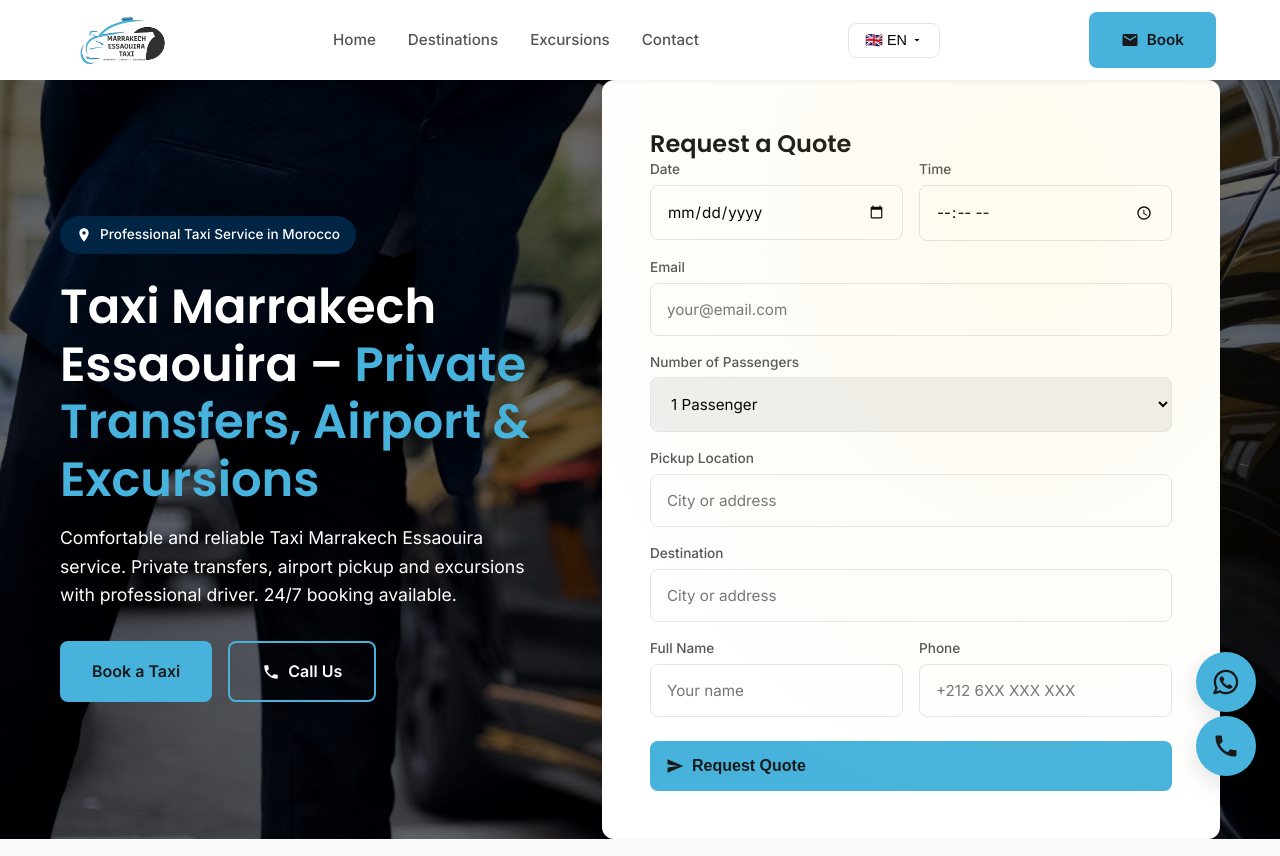
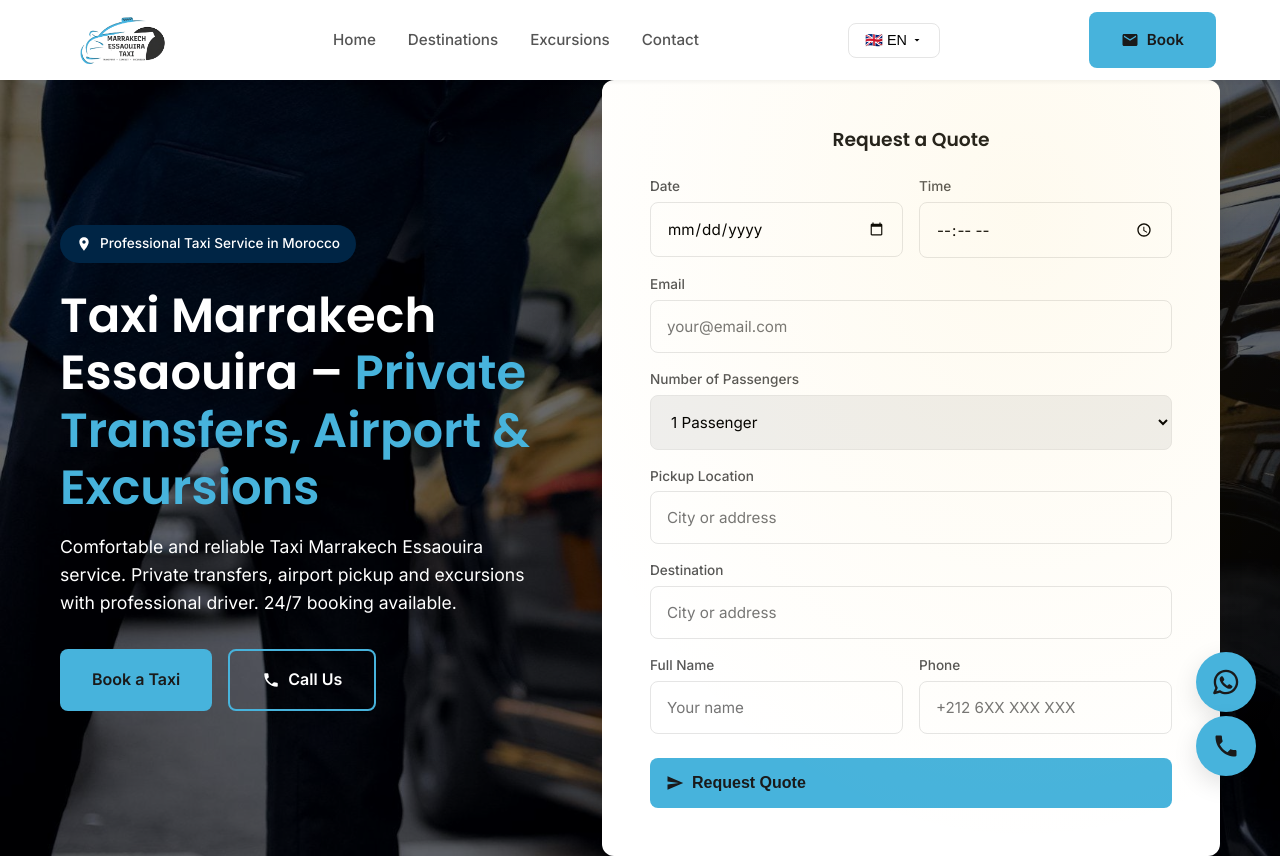
Before and after one commit to hamzaelbaz/marrakech-essaouira-taxi, a website: page public/en/index.html in a window 1280 px wide. Shown: the top 856 px of the page. Drawn offline with nearby package versions, Linux system fonts and the light colour scheme.

Commit message:
Initial commit

```diff
--- a/public/en/index.html
+++ b/public/en/index.html
@@ -203,7 +203,7 @@
             </div>
 
             <div class="hero-form-wrapper">
-                <h3>Request a Quote</h3>
+                <h2 style="font-size: 1.17em;">Request a Quote</h2>
 
                 <form class="hero-form" action="contact.html" method="GET">
 
```
Also changed, not shown: public/es/index.html (+1 -1 lines).
